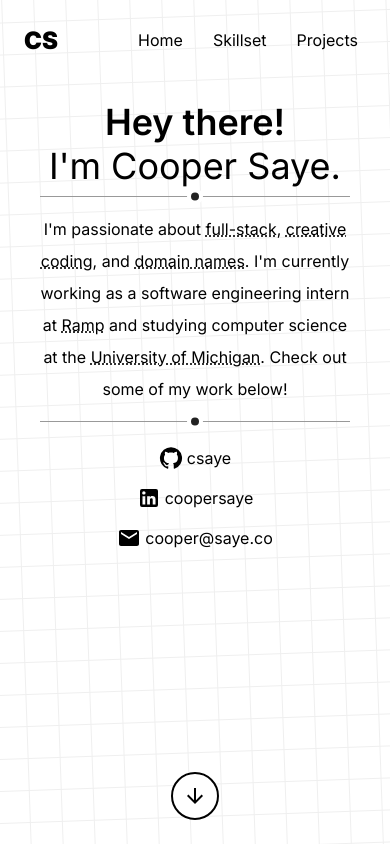
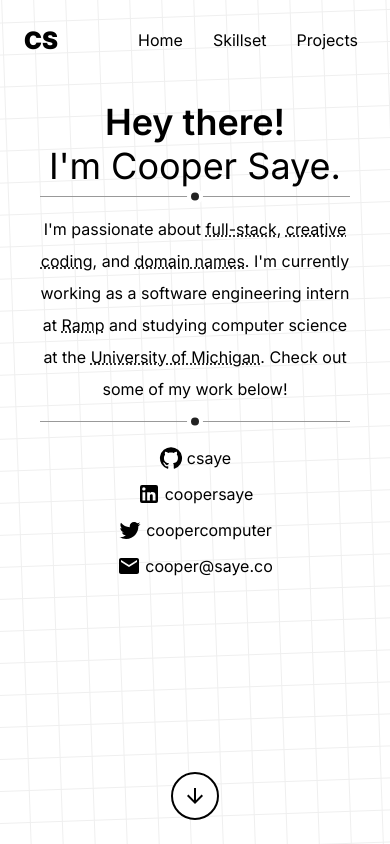
Before and after one commit to csaye/csaye.com-v5, a Next.js app: page / in a window 390 px wide. Shown: the top 844 px of the page. Built offline with nearby package versions, Linux system fonts and the light colour scheme.

Commit message:
Add twitter link.

```diff
--- a/components/Intro.tsx
+++ b/components/Intro.tsx
@@ -1,4 +1,4 @@
-import { ArrowDownward, ArrowForward, Email, GitHub, LinkedIn } from '@mui/icons-material';
+import { ArrowDownward, ArrowForward, Email, GitHub, LinkedIn, Twitter } from '@mui/icons-material';
 import Image from 'next/image';
 import { ReactNode, RefObject, useEffect, useState } from 'react';
 import styles from '../styles/components/Intro.module.scss';
@@ -74,6 +74,9 @@ export default function Intro(props: Props) {
           <Link href="https://linkedin.com/in/coopersaye">
             <LinkedIn />coopersaye
           </Link>
+          <Link href="https://twitter.com/CooperComputer">
+            <Twitter />coopercomputer
+          </Link>
           <p className={styles.link}>
             <a href="mailto:cooper@saye.co">
               <ArrowForward className={styles.arrow} />
--- a/styles/components/Intro.module.scss
+++ b/styles/components/Intro.module.scss
@@ -65,7 +65,7 @@
         display: flex;
         justify-content: center;
         align-items: center;
-        gap: 16px;
+        gap: 12px;
       }
 
       @media (max-width: 499.98px) {
```
